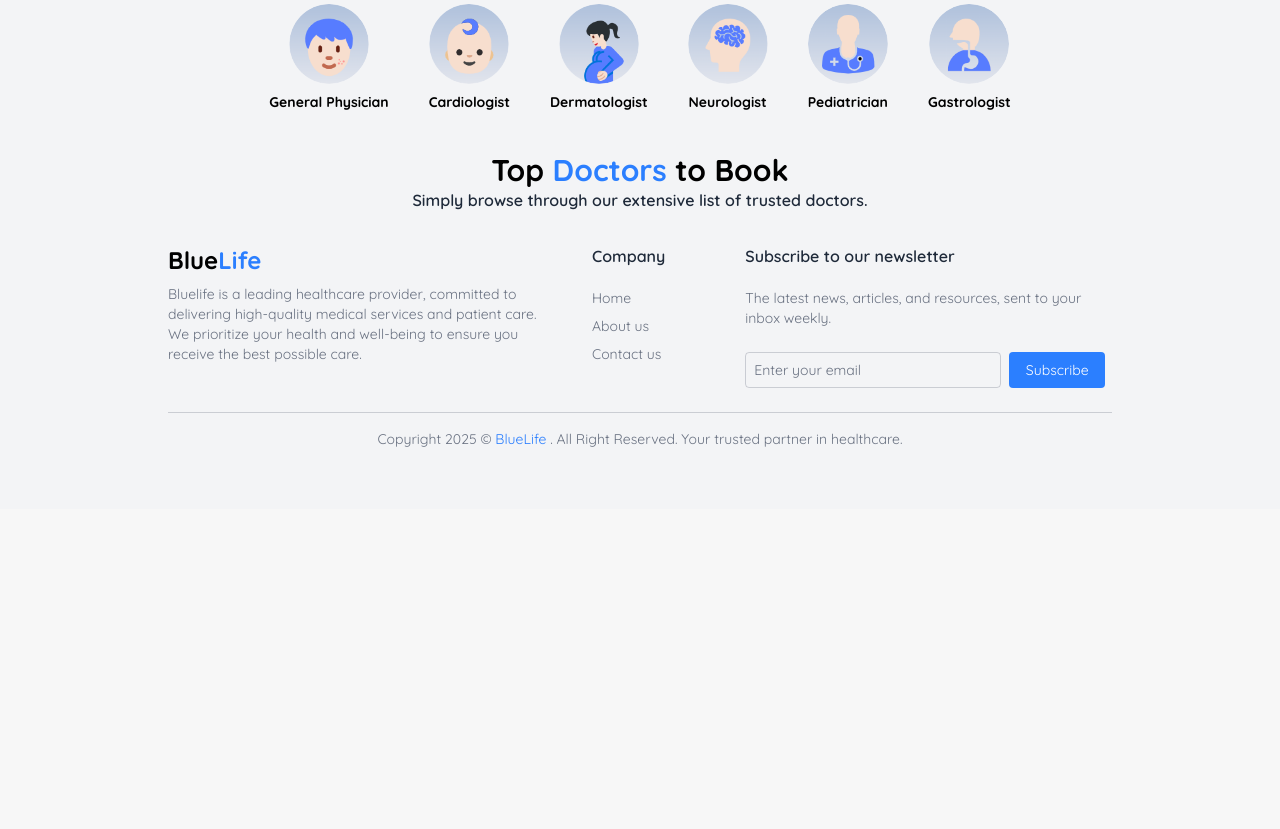
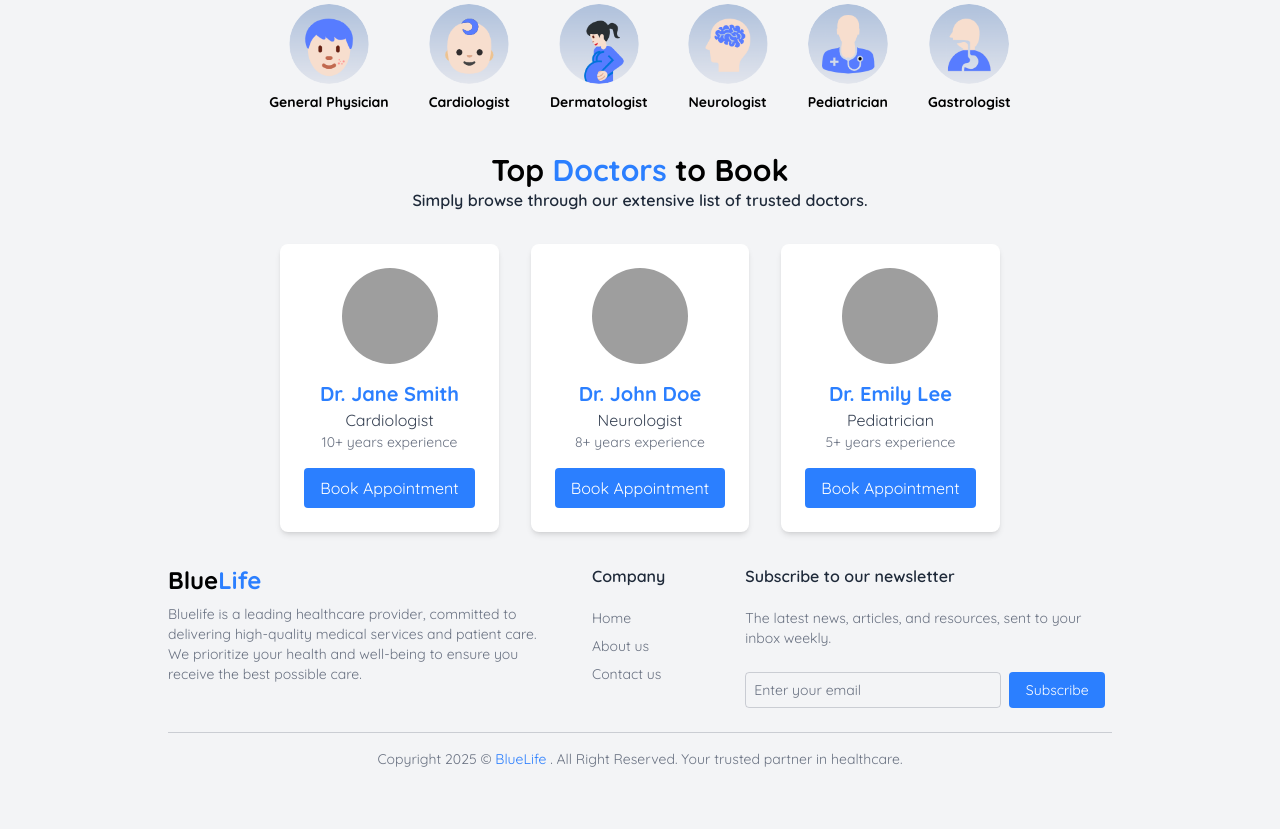
Before and after one commit to Grealishgit/BlueLife-Hospital, a PHP site: page / in a window 1280 px wide. Shown: the part 700-1529 px from the top of the page. Before the commit the page ends 1147 px from the top, so only its background shows below. Run offline with PHP 8.4, Linux system fonts and the light colour scheme; grey boxes are pictures that could not be loaded.

Commit message:
Add doctor cards to the doctors section for enhanced user experience

```diff
--- a/app/Views/doctors.php
+++ b/app/Views/doctors.php
@@ -3,4 +3,31 @@
     <p class="text-center font-semibold text-gray-800">
         Simply browse through our extensive list of trusted doctors.
     </p>
+
+    <div class="grid grid-cols-1 md:grid-cols-2 lg:grid-cols-3 gap-8 mt-8 w-full max-w-68xl px-4">
+        <!-- Doctor Card 1 -->
+        <div class="bg-white rounded-lg shadow-md p-6 flex flex-col items-center">
+            <img src="/images/doctor1.jpg" alt="Dr. Jane Smith" class="w-24 h-24 rounded-full mb-4 object-cover" />
+            <h3 class="text-xl font-bold text-blue-500">Dr. Jane Smith</h3>
+            <p class="text-gray-700">Cardiologist</p>
+            <p class="text-sm text-gray-500 mb-2">10+ years experience</p>
+            <button class="mt-2 bg-blue-500 text-white px-4 py-2 rounded hover:bg-blue-600">Book Appointment</button>
+        </div>
+        <!-- Doctor Card 2 -->
+        <div class="bg-white rounded-lg shadow-md p-6 flex flex-col items-center">
+            <img src="/images/doctor2.jpg" alt="Dr. John Doe" class="w-24 h-24 rounded-full mb-4 object-cover" />
+            <h3 class="text-xl font-bold text-blue-500">Dr. John Doe</h3>
+            <p class="text-gray-700">Neurologist</p>
+            <p class="text-sm text-gray-500 mb-2">8+ years experience</p>
+            <button class="mt-2 bg-blue-500 text-white px-4 py-2 rounded hover:bg-blue-600">Book Appointment</button>
+        </div>
+        <!-- Doctor Card 3 -->
+        <div class="bg-white rounded-lg shadow-md p-6 flex flex-col items-center">
+            <img src="/images/doctor3.jpg" alt="Dr. Emily Lee" class="w-24 h-24 rounded-full mb-4 object-cover" />
+            <h3 class="text-xl font-bold text-blue-500">Dr. Emily Lee</h3>
+            <p class="text-gray-700">Pediatrician</p>
+            <p class="text-sm text-gray-500 mb-2">5+ years experience</p>
+            <button class="mt-2 bg-blue-500 text-white px-4 py-2 rounded hover:bg-blue-600">Book Appointment</button>
+        </div>
+    </div>
 </div>
```
